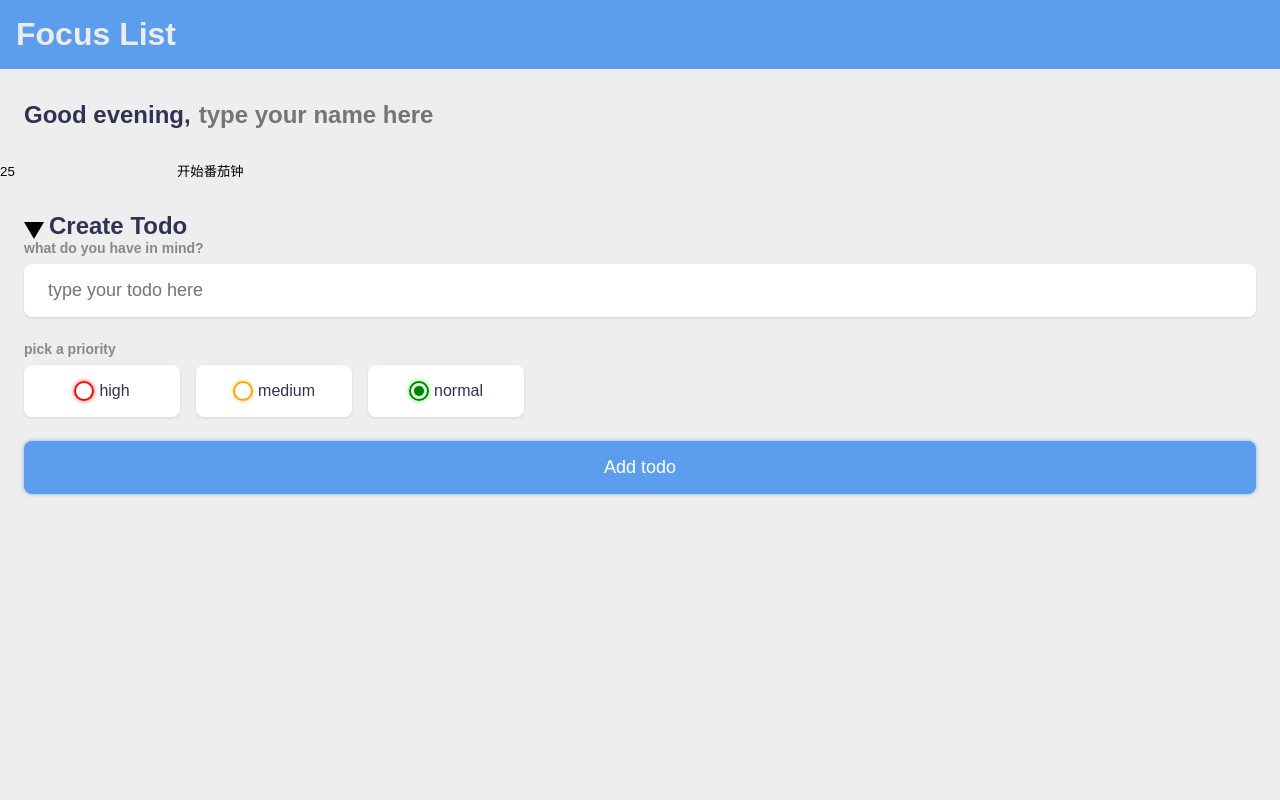
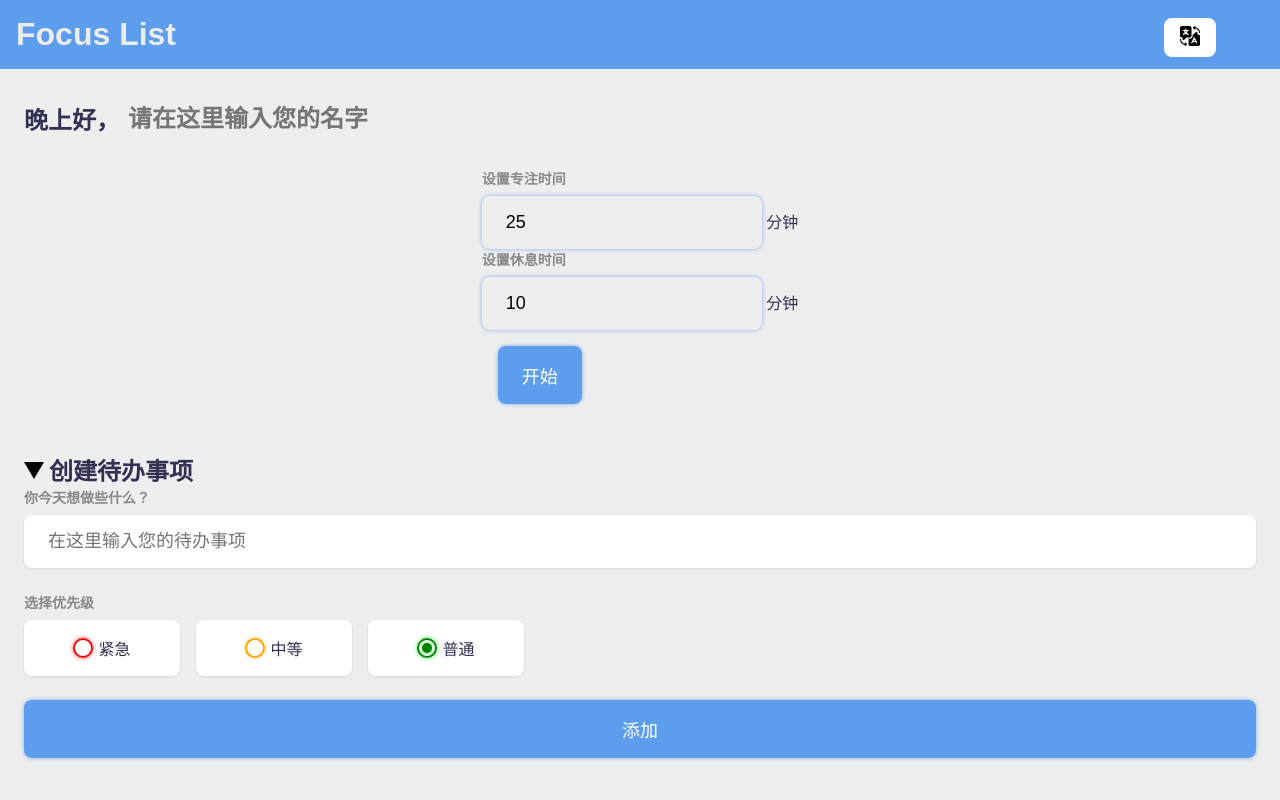
Before and after one commit to ShuaiweiYu/focuslist, a Vue app: page / in a window 1280 px wide. Shown: the top 800 px of the page. Built offline with nearby package versions, Linux system fonts and the light colour scheme.

Commit message:
pomodoro added, i18n added

```diff
--- a/package.json
+++ b/package.json
@@ -9,10 +9,12 @@
   },
   "dependencies": {
     "progressbar.js": "^1.1.0",
-    "vue": "^3.2.45"
+    "vue": "^3.2.45",
+    "vue-i18n": "^9.9.1"
   },
   "devDependencies": {
     "@vitejs/plugin-vue": "^4.0.0",
-    "vite": "^4.0.0"
+    "vite": "^4.0.0",
+    "vue-cli-plugin-i18n": "~2.3.1"
   }
 }
--- a/src/App.vue
+++ b/src/App.vue
@@ -13,9 +13,7 @@ export default {
     return {
       items: []
     }
-  }, methods: {
-
-  }, mounted() {
+  }, methods: {}, mounted() {
     this.items = JSON.parse(localStorage.getItem('items')) || []
   }, created() {
     document.title = "Focus List"
@@ -36,7 +34,6 @@ export default {
   <top-bar/>
   <clock-setting/>
   <create-todo :items="items"/>
-<!--  {{ items }}-->
   <todo-overview :items="items"/>
 </template>
 
--- a/src/components/clockSetting.vue
+++ b/src/components/clockSetting.vue
@@ -3,21 +3,30 @@
 
 <template>
 
-<div>
-    <div v-if="!timerOn">
-      <input type="number" v-model="workingMinutes" min="1" placeholder="输入分钟数">
-      <button @click="startTimer">开始番茄钟</button>
+  <section class="clock-setting">
+    <div class="center">
+      <div v-if="!timerOn">
+        <h4>{{ $t('pomodoro.work') }}</h4>
+        <input type="number" v-model="workingMinutes" min="1">
+        {{ $t('pomodoro.time') }}
+        <h4>{{ $t('pomodoro.rest') }}</h4>
+        <input type="number" v-model="restingMinutes" min="1">
+        {{ $t('pomodoro.time') }}
+        <button class="space" @click="startTimer">{{ $t('pomodoro.start') }}</button>
+      </div>
+      <div v-else>
+        <h2 class="title" v-if="this.isWorking">{{ $t('pomodoro.leftWorkTime') }}{{ displayTime }}</h2>
+        <h2 class="title" v-if="this.isResting">{{ $t('pomodoro.leftRestTime') }}{{ displayTime }}</h2>
+        <button class="space" @click="resetTimer">{{ $t('pomodoro.stop') }}</button>
+      </div>
     </div>
-    <div v-else>
-      <div>{{ displayTime }}</div>
-      <button @click="resetTimer">重置番茄钟</button>
-    </div>
-  </div>
+  </section>
 
 </template>
 
 <script>
 export default {
+
   name: "clockSetting",
   data() {
     return {
@@ -48,10 +57,6 @@ export default {
     countDown() {
       if (this.isWorking) {
         if (this.workingMinutes === 0 && this.workingSeconds === 0) {
-          // clearInterval(this.timer);
-          // this.timerOn = false;
-          // alert('番茄钟时间到！');
-          // return;
           this.isWorking = false
           this.isResting = true
         }
@@ -63,10 +68,6 @@ export default {
         }
       } else {
         if (this.restingMinutes === 0 && this.restingSeconds === 0) {
-          // clearInterval(this.timer);
-          // this.timerOn = false;
-          // alert('番茄钟时间到！');
-          // return;
           this.isWorking = true
           this.isResting = false
         }
@@ -92,5 +93,41 @@ export default {
 </script>
 
 <style scoped>
+.clock-setting input[type="number"] {
+  //appearance: auto;
+  font-size: 1.125rem;
+  padding: 1rem 1.5rem;
+  //color: #FFF;
+  //background-color: var(--theme);
+  border-radius: 0.5rem;
+  box-shadow: var(--theme-glow);
+  cursor: pointer;
+  transition: 0.2s ease-in-out;
+}
 
+.clock-setting button {
+  display: block;
+  font-size: 1.125rem;
+  padding: 1rem 1.5rem;
+  color: #FFF;
+  background-color: var(--theme);
+  border-radius: 0.5rem;
+  box-shadow: var(--theme-glow);
+  cursor: pointer;
+  transition: 0.2s ease-in-out;
+}
+
+.clock-setting .title {
+  display: flex;
+}
+
+.clock-setting .space {
+  margin: 1rem;
+}
+
+.clock-setting .center {
+  display: flex;
+  justify-content: center;
+  align-items: center;
+}
 </style>
--- a/src/components/createTodo.vue
+++ b/src/components/createTodo.vue
@@ -3,36 +3,36 @@
 
     <div class="folding-bar">
       <h2 :class="`arrow-${this.isVisible ? 'down' : 'right'}`"  @click="toggleVisibility"></h2>
-      <h2>Create Todo</h2>
+      <h2>{{ $t('creation.name') }}</h2>
     </div>
 
     <form @submit.prevent="addTodoItem" v-if="isVisible">
 
-      <h4>what do you have in mind?</h4>
-      <input type="text" placeholder="type your todo here" v-model="input"/>
+      <h4>{{ $t('creation.hint') }}</h4>
+      <input type="text" :placeholder="$t('creation.title')" v-model="input"/>
 
-      <h4>pick a priority</h4>
+      <h4>{{ $t('creation.priority') }}</h4>
       <div class="options">
         <label>
           <input type="radio" name="category" value="high" v-model="priority"/>
           <span class="bubble high"></span>
-          high
+          {{ $t('creation.high') }}
         </label>
 
         <label>
           <input type="radio" name="category" value="medium" v-model="priority"/>
           <span class="bubble medium"></span>
-          medium
+          {{ $t('creation.medium') }}
         </label>
 
         <label>
           <input type="radio" name="category" value="normal" v-model="priority"/>
           <span class="bubble normal"></span>
-          normal
+          {{ $t('creation.normal') }}
         </label>
       </div>
 
-      <input type="submit" value="Add todo"/>
+      <input type="submit" :value="$t('creation.submit')"/>
     </form>
 
   </section>
@@ -48,7 +48,8 @@ export default {
       priority: "normal",
       isVisible: true
     }
-  },methods: {
+  },
+  methods: {
     addTodoItem() {
       if (this.input.trim() === "" || this.priority === "null") {
         this.input = "";
--- a/src/components/statisticBar.vue
+++ b/src/components/statisticBar.vue
@@ -1,9 +1,9 @@
 <template>
   <div>
-    <h2 v-if="finishedTodos!==0 || unfinishedTodos !==0">Todo Overview</h2>
+    <h2 v-if="finishedTodos!==0 || unfinishedTodos !==0">{{ $t('statistics.name') }}</h2>
     <div class="statistic">
-      <p v-if="unfinishedTodos !== 0">Number of todos: {{unfinishedTodos}}</p>
-      <p v-if="finishedTodos !== 0">Number of finished todos: {{finishedTodos}}</p>
+      <p v-if="unfinishedTodos !== 0">{{ $t('statistics.unfinished') }}{{unfinishedTodos}}</p>
+      <p v-if="finishedTodos !== 0">{{ $t('statistics.finished') }}{{finishedTodos}}</p>
     </div>
 
   </div>
--- a/src/components/todoItem.vue
+++ b/src/components/todoItem.vue
@@ -15,7 +15,7 @@
     </div>
 
     <div class="actions">
-      <button class="delete" @click="removeTodo(todo)">Delete</button>
+      <button class="delete" @click="removeTodo(todo)">{{ $t('items.delete') }}</button>
     </div>
   </div>
 
--- a/src/components/todoOverview.vue
+++ b/src/components/todoOverview.vue
@@ -3,7 +3,7 @@
   <section class="todo-list">
     <statistic-bar :unfinished-todos="unfinishedTodos" :finished-todos="finishedTodos"/>
 
-    <h3 v-if="unfinishedTodos!==0">unfinished todos</h3>
+    <h3 v-if="unfinishedTodos!==0">{{ $t('overviews.unfinished') }}</h3>
     <div class="todo-overview">
       <div v-for="todo in items" :key="todo.id" class="list">
         <todo-item :todo="todo" v-if="!todo.done" @remove-todo="deleteTodo"/>
@@ -12,7 +12,7 @@
 
     <div class="folding-bar" v-if="finishedTodos > 0">
       <h2 :class="`arrow-${this.finishedItemIsHidden ? 'right' : 'down'}`" @click="changeVisibility"></h2>
-      <h3>finished todos</h3>
+      <h3>{{ $t('overviews.finished') }}</h3>
     </div>
     <div class="todo-overview" v-if="!finishedItemIsHidden">
       <div v-for="todo in items" :key="todo.id" class="list">
--- a/src/components/topBar.vue
+++ b/src/components/topBar.vue
@@ -1,31 +1,54 @@
 <template>
   <h1 class="top">Focus List</h1>
 
+  <div class="language-dropdown">
+    <button @click="toggleLanguageMenu">
+      <img :src="langImage" alt="language" width="20" height="20"/>
+    </button>
+    <ul v-show="showLanguageMenu">
+      <li class="option" @click="switchLanguage('en')">English</li>
+      <li class="option" @click="switchLanguage('zh')">中文</li>
+    </ul>
+  </div>
+
   <section class="greeting">
     <h2 class="title">
-      {{ greeting }} <input type="text" placeholder="type your name here" v-model="name"/>
+      {{ greeting }} <input type="text" :placeholder="$t('topBar.name')" v-model="name"/>
     </h2>
   </section>
 </template>
 
 <script>
+import translationImage from "@/assets/translation.png";
+
 export default {
+
   name: "topBar",
   data() {
     return {
-      greeting: "Hello, ",
-      name: ""
+      greeting: this.$t("topBar.greeting"),
+      name: "",
+      showLanguageMenu: false,
+      langImage: translationImage
     }
   }, methods: {
     getGreeting() {
       const hour = new Date().getHours();
       if (hour < 12) {
-        return "Good morning, ";
+        return this.$t("topBar.morning");
       } else if (hour < 18) {
-        return "Good afternoon, ";
+        return this.$t("topBar.afternoon");
       } else {
-        return "Good evening, ";
+        return this.$t("topBar.evening");
       }
+    },
+    toggleLanguageMenu() { // 新增，用于切换下拉菜单的显示状态
+      this.showLanguageMenu = !this.showLanguageMenu;
+    },
+    switchLanguage(lang) { // 新增，用于切换语言
+      this.$i18n.locale = lang;
+      this.greeting = this.getGreeting(); // 切换语言后更新问候语
+      this.showLanguageMenu = false; // 切换语言后隐藏下拉菜单
     }
   },
   mounted() {
@@ -37,6 +60,7 @@ export default {
     }
   }
 }
+
 </script>
 
 <style scoped>
@@ -64,4 +88,33 @@ export default {
   font-weight: 700;
 }
 
+.language-dropdown {
+  position: absolute;
+  display: inline-block;
+  margin: 1rem;
+  top: 2px;
+  right: 20px;
+  width: 80px;
+}
+
+.language-dropdown button {
+  background-color: #FFF;
+  color: var(--theme);
+  padding: 0.5rem 1rem;
+  border-radius: 0.5rem;
+  cursor: pointer;
+  transition: 0.2s ease-in-out;
+}
+
+.option {
+  list-style: none;
+  padding: 0.5rem 1rem;
+  cursor: pointer;
+  transition: 0.2s ease-in-out;
+  border-radius: 0.5rem;
+  background-color: #FFF;
+  margin-top: 0.5rem;
+  margin-bottom: 0.5rem;
+}
+
 </style>
--- a/src/main.js
+++ b/src/main.js
@@ -1,5 +1,23 @@
 import { createApp } from 'vue'
-
 import App from './App.vue'
 
-createApp(App).mount('#app')
+// i18n
+import { createI18n } from 'vue-i18n'
+import zh from './translations/zh.json'
+import en from './translations/en.json'
+
+const i18n = createI18n({
+    legacy: false,
+    locale: localStorage.getItem('lang') || 'zh',
+    messages: {
+        'zh': zh,
+        'en': en
+    }
+
+})
+
+const app = createApp(App)
+
+app.use(i18n)
+
+app.mount('#app')
--- /dev/null
+++ b/src/translations/en.json
@@ -0,0 +1,40 @@
+{
+  "topBar": {
+    "name": "Enter your name here",
+    "greeting": "Hello,",
+    "morning": "Good morning, ",
+    "afternoon": "Good afternoon, ",
+    "evening": "Good evening, "
+  },
+  "statistics": {
+    "name": "Statistics",
+    "finished": "Amount of finished todos: ",
+    "unfinished": "Amount of unfinished todos: "
+  },
+  "creation": {
+    "name": "Create a new todo",
+    "title": "Enter your todo here",
+    "hint": "what do you have in mind today?",
+    "priority": "choose a priority",
+    "high": "urgent",
+    "medium": "medium",
+    "normal": "normal",
+    "submit": "add"
+  },
+  "items": {
+    "delete": "delete"
+  },
+  "overviews": {
+    "finished": "Finished todos",
+    "unfinished": "Unfinished todos"
+  },
+  "pomodoro": {
+    "start": "start",
+    "stop": "stop",
+    "work": "Set work time",
+    "rest": "Set rest time",
+    "time": "minutes",
+    "leftWorkTime": "Work time left:",
+    "leftRestTime": "Rest time left:"
+  }
+}
--- /dev/null
+++ b/src/translations/zh.json
@@ -0,0 +1,40 @@
+{
+  "topBar": {
+    "name": "请在这里输入您的名字",
+    "greeting": "您好，",
+    "morning": "早上好，",
+    "afternoon": "下午好，",
+    "evening": "晚上好，"
+  },
+  "statistics": {
+    "name": "待办事项统计",
+    "finished": "已完成待办事项：",
+    "unfinished": "未完成待办事项："
+  },
+  "creation": {
+    "name": "创建待办事项",
+    "title": "在这里输入您的待办事项",
+    "hint": "你今天想做些什么？",
+    "priority": "选择优先级",
+    "high": "紧急",
+    "medium": "中等",
+    "normal": "普通",
+    "submit": "添加"
+  },
+  "items": {
+    "delete": "删除"
+  },
+  "overviews": {
+    "finished": "已完成事项",
+    "unfinished": "未完成事项"
+  },
+  "pomodoro": {
+    "start": "开始",
+    "stop": "结束",
+    "work": "设置专注时间",
+    "rest": "设置休息时间",
+    "time": "分钟",
+    "leftWorkTime": "剩余专注时间：",
+    "leftRestTime": "剩余休息时间："
+  }
+}
```
Also changed, not shown: src/components/clockBar.vue (deleted, +0 -14 lines), src/assets/translation.png (added), 1 other file (tests, documents, lock files or other folders).
